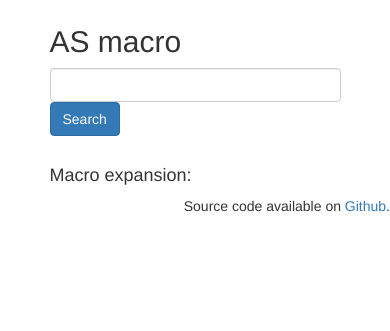
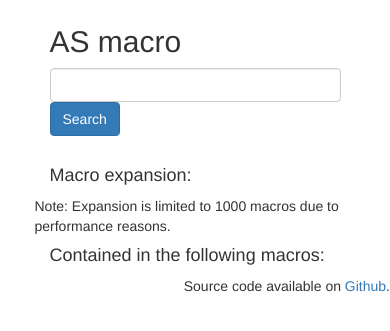
Before and after one commit to job/irrexplorer, a Flask app: page /macro in a window 390 px wide. Shown: the part 234-565 px from the top of the page. Run offline with Flask 2, Linux system fonts and the light colour scheme; some libraries are stand-ins or nearby versions; grey boxes are pictures that could not be loaded.

Commit message:
add macro inclusion to macro report

```diff
--- a/irrexplorer/www.py
+++ b/irrexplorer/www.py
@@ -67,15 +67,15 @@ def create_app(pgdb, configfile=None):
             except ValueError:
                 pass
 
+            if data.lower().startswith('as-'):
+                return redirect(url_for('macro_search', macro=data))
+
             if data.lower().startswith('as'):
                 try:
                     int(data[2:])
                     return redirect(url_for('asn_search', asn=data[2:]))
                 except ValueError:
                     pass
-
-            if data.lower().startswith('as-'):
-                return redirect(url_for('macro', macro=data))
 
             if utils.is_ipnetwork(data):
                 return redirect(url_for('prefix_search', prefix=data))
--- a/templates/macro.html
+++ b/templates/macro.html
@@ -54,6 +54,21 @@ td { white-space: nowrap; }
         <div class="row">&nbsp;</div>
 
         <h4>Macro expansion:</h4>
+
+        <div class="row">
+            <div>
+
+                    <div class="row" id="loading" style="display:none">
+                        <div class="col-md-2 col-md-offset-5"><img src="/static/img/loading.gif"/></div>
+                    </div>
+                <table id="expanded" class="display" cellspacing="0" width="100%"></table>
+                <div id="error"></div>
+
+            </div>
+            <div>Note: Expansion is limited to 1000 macros due to performance reasons.</div>
+        </div>
+
+        <h4>Contained in the following macros: </h4>
 
         <div class="row">
             <div>
@@ -157,8 +172,8 @@ function macro_search() {
             success: function (data) {
                 state_loaded();
                 result = JSON.parse(data);
-                populatetable('#macros', result['expanded'], ["as_macro", "depth", "path", "source", "members"] );
-                // need to macro inclusion as well
+                populatetable('#expanded', result['expanded'], ["as_macro", "depth", "path", "source", "members"] );
+                populatetable('#macros', result['macros'], ["macro"] );
             },
             error: function(error) {
                 state_loaded();
```
